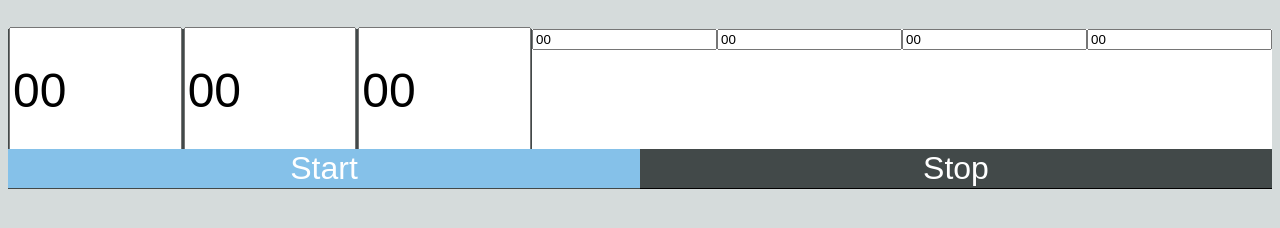
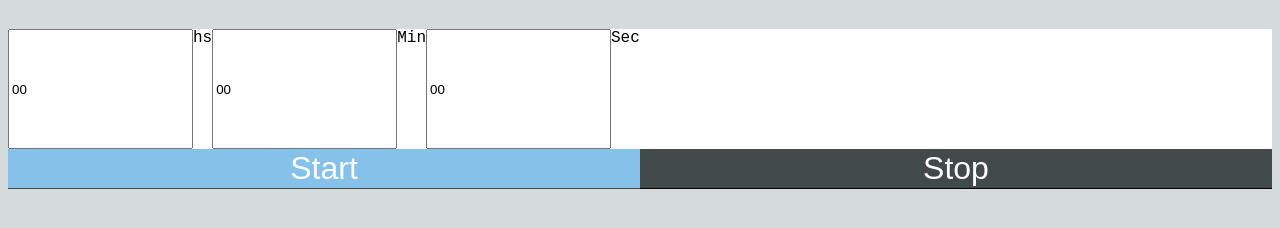
Before and after one commit to KnowingZzaduke/Contador, a website: page index.html in a window 1280 px wide. Both pictures are taken after a click on the button "Start". Shown: the part 358-586 px from the top of the page. Drawn offline with Linux system fonts and the light colour scheme; a web font is replaced by a local one.

Commit message:
Contador ya realiza su función, falta agregar estilos a los nuevos inputs

```diff
--- a/src/js/app.js
+++ b/src/js/app.js
@@ -1,9 +1,11 @@
 //Declaro las varibales
-let inputs, alarm, hours, minutes, seconds, repeater, newHours, newMinutes, newSeconds, input1, input2, input3, newInput1, newInput2, newInput3, contentInput, contentDisplayTime;
+let alarm, hours, minutes, seconds, repeater, contentInput;
 
 window.addEventListener('load', () =>{
     contentInput = document.querySelector('.content_time');
-    contentDisplayTime = document.querySelector('.content_display-time');
+    input1 = document.querySelector('.input_1');
+    input2 = document.querySelector('.input_2');
+    input3 = document.querySelector('.input_3');
     alarm = new Audio('src/audio/campana.mp3');
 })
 
@@ -17,52 +19,6 @@ function startTimer(){
     inicializar();
 }
 
-//Función para crear inputs
-function newInputs(){
-    //Nevos contenedores de inputs
-    newInput1 = document.createElement('div');
-    newInput1.classList.add('new_content-display-time');
-    contentInput.appendChild(newInput1);
-
-    newInput2 = document.createElement('div');
-    newInput2.classList.add('new_content-display-time');
-    contentInput.appendChild(newInput2);
-
-    newInput3 = document.createElement('div');
-    newInput3.classList.add('new_content-display-time');
-    contentInput.appendChild(newInput3);
-
-    //Nuevos inputs con la funcionalidad de mostrar la hora
-    newHours = document.createElement('input');
-    newHours.classList.add('new_hours');
-    newHours.value = `${hours}`;
-    newInput1.appendChild(newHours);
-
-    //input minutos
-    newMinutes = document.createElement('input');
-    newMinutes.classList.add('new_minutes');
-    newMinutes.value = `${minutes}`;
-    newInput2.appendChild(newMinutes);
-
-    //input Segundos
-    newSeconds = document.createElement('input');
-    newSeconds.classList.add('new_minutes');
-    newSeconds.value = `${seconds}`;
-    input3.appendChild(newSeconds);
-
-    if(newInput1){
-        input1.style.display = ('none');
-    }else if(newInput2){
-        input2.style.display = ("none");
-    }else if(newInput3){
-        input3.style.display = ("none");
-    }else{
-        console.log('Hay un error');
-    }
-}
-
-//Función para eliminar los inpusts establecidos
-
 //Funcion para agregar el conteo en tiempo real
 function setTimer(){
     if(hours > 9){
@@ -72,6 +28,9 @@ function setTimer(){
     }else if(seconds > 9){
         seconds = '0' + seconds
     }
+
+    contentInput.innerHTML = `<input type="text" maxlength="2" value="${hours}" class="hours"><span>hs</span><input type="text" maxlength="2" value="${minutes}" class="hours"><span>Min</span><input type="text" maxlength="2" value="${seconds}" class="hours"><span>Sec  </span>    `
+
 }
 
 function perseTimer(){
@@ -115,7 +74,6 @@ function runner(){
         }
     }
     setTimer();
-    newInputs();
 }
 
 //Función para detener el conteo
--- a/src/scss/layout/_display.scss
+++ b/src/scss/layout/_display.scss
@@ -48,7 +48,7 @@ main{
                     font-size: 3rem;
                 }
 
-                .hours-none{
+                .hours_none{
                     display: none;
                 }
 
```
Also changed, not shown: build/css/app.css.
